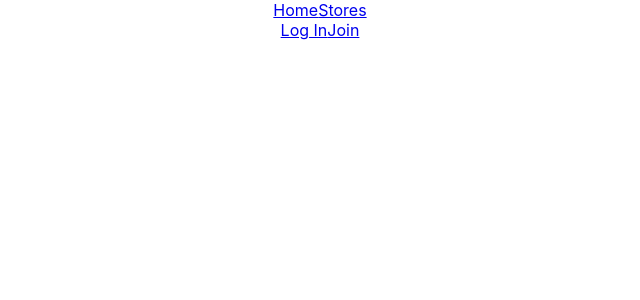
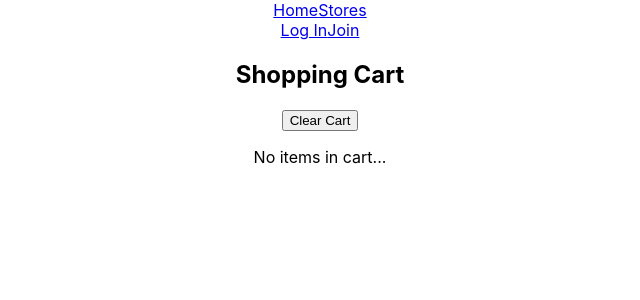
Before and after one commit to nel-thedev/curiomarket-client, a React (Create React App) app: page /cart in a window 1280 px wide. Shown: the top 300 px of the page, without its empty margins (320-960 px from the left). Built offline with nearby package versions, Linux system fonts and the light colour scheme.

Commit message:
Add shopping cart and delete item button

```diff
--- a/src/App.js
+++ b/src/App.js
@@ -12,6 +12,7 @@ import UpdateProfile from './pages/UpdateProfile';
 import CreateStore from './pages/CreateStore';
 import EditStore from './pages/EditStore';
 import CreateItem from './pages/CreateItem';
+import SeeCart from './pages/SeeCart';
 
 function App() {
   const getToken = () => {
@@ -44,6 +45,7 @@ function App() {
           path="/store/shop/:storeId/create-item"
           element={<CreateItem />}
         />
+        <Route path="/cart" element={<SeeCart />} />
       </Routes>
     </div>
   );
--- a/src/components/Navbar.js
+++ b/src/components/Navbar.js
@@ -1,9 +1,11 @@
 import React, { useContext } from 'react';
 import { Link } from 'react-router-dom';
 import { AuthContext } from '../context/auth';
+import { CartContext } from '../context/cart';
 
 const Navbar = () => {
   const { logOutUser } = useContext(AuthContext);
+  const { cart } = useContext(CartContext);
 
   const getToken = () => {
     return localStorage.getItem('authToken');
@@ -22,6 +24,9 @@ const Navbar = () => {
             <Link onClick={logOutUser} to={'/'}>
               Log Out
             </Link>
+            <Link to={'/cart'}>
+              <p>Cart: {cart.length}</p>
+            </Link>
           </div>
         ) : (
           <div>
--- /dev/null
+++ b/src/context/cart.js
@@ -0,0 +1,44 @@
+import { createContext, useEffect, useState } from 'react';
+import axios from 'axios';
+
+const CartContext = createContext();
+
+const CartProvider = ({ children }) => {
+  if (localStorage.shoppingCart) {
+  }
+  const [cart, setCart] = useState([]);
+
+  const addToCart = async (item) => {
+    await setCart((prev) => [...prev, item]);
+    console.log('CART', cart, localStorage);
+    storeCart(cart);
+  };
+
+  const clearCart = () => {
+    setCart([]);
+    localStorage.removeItem('shoppingCart');
+  };
+
+  const storeCart = (cart) => {
+    localStorage.setItem('shoppingCart', cart);
+  };
+
+  //   useEffect(() => {
+  //     setCart(localStorage.shoppingCart);
+  //   }, []);
+
+  return (
+    <CartContext.Provider
+      value={{
+        cart,
+        setCart,
+        addToCart,
+        clearCart,
+      }}
+    >
+      {children}
+    </CartContext.Provider>
+  );
+};
+
+export { CartContext, CartProvider };
--- a/src/index.js
+++ b/src/index.js
@@ -6,6 +6,7 @@ import reportWebVitals from './reportWebVitals';
 import { BrowserRouter } from 'react-router-dom';
 import { LoadingProvider } from './context/loading';
 import { AuthProvider } from './context/auth';
+import { CartProvider } from './context/cart';
 
 const root = ReactDOM.createRoot(document.getElementById('root'));
 root.render(
@@ -13,7 +14,9 @@ root.render(
     <BrowserRouter>
       <AuthProvider>
         <LoadingProvider>
-          <App />
+          <CartProvider>
+            <App />
+          </CartProvider>
         </LoadingProvider>
       </AuthProvider>
     </BrowserRouter>
--- a/src/pages/Item.js
+++ b/src/pages/Item.js
@@ -1,13 +1,30 @@
 import axios from 'axios';
-import React, { useEffect, useState } from 'react';
-import { useParams } from 'react-router-dom';
+import React, { useEffect, useState, useContext } from 'react';
+import { useNavigate, useParams } from 'react-router-dom';
 import Comment from '../components/Comment';
+import { CartContext } from '../context/cart';
+import { AuthContext } from '../context/auth';
+import { get } from '../services/authService';
 
 const Item = () => {
+  const { addToCart } = useContext(CartContext);
+  const { user } = useContext(AuthContext);
   const { itemId } = useParams();
   const [currentItem, setCurrentItem] = useState({});
+  const navigate = useNavigate();
 
   console.log(itemId);
+
+  const handleClickCart = () => {
+    addToCart(currentItem);
+  };
+
+  const deleteItem = () => {
+    get(`/item/delete/${itemId}`).then((result) => {
+      console.log(result);
+      navigate(`/store/shop/${result.data.store}`);
+    });
+  };
 
   useEffect(() => {
     try {
@@ -20,7 +37,7 @@ const Item = () => {
     } catch (error) {
       return console.log(error);
     }
-  }, [itemId]);
+  }, []);
 
   return (
     <>
@@ -34,6 +51,11 @@ const Item = () => {
             {currentItem.isForSale ? <p>{currentItem.quantity}</p> : <p>NFS</p>}
             <p>{currentItem.value}</p>
           </div>
+          {currentItem.owner === user._id ? (
+            <button onClick={deleteItem}>Delete item</button>
+          ) : (
+            <button onClick={handleClickCart}>Add to cart</button>
+          )}
           <p>{currentItem.description}</p>
           <hr />
           {currentItem.comments.map((comment) => {
--- /dev/null
+++ b/src/pages/SeeCart.js
@@ -0,0 +1,25 @@
+import React, { useContext } from 'react';
+import { CartContext } from '../context/cart';
+import ItemCard from '../components/ItemCard';
+
+const SeeCart = () => {
+  const { cart, clearCart } = useContext(CartContext);
+
+  return (
+    <>
+      <h2>Shopping Cart</h2>
+
+      <button onClick={() => clearCart()}>Clear Cart</button>
+
+      {cart.length ? (
+        cart.map((item) => {
+          return <ItemCard item={item} />;
+        })
+      ) : (
+        <p>No items in cart...</p>
+      )}
+    </>
+  );
+};
+
+export default SeeCart;
```
